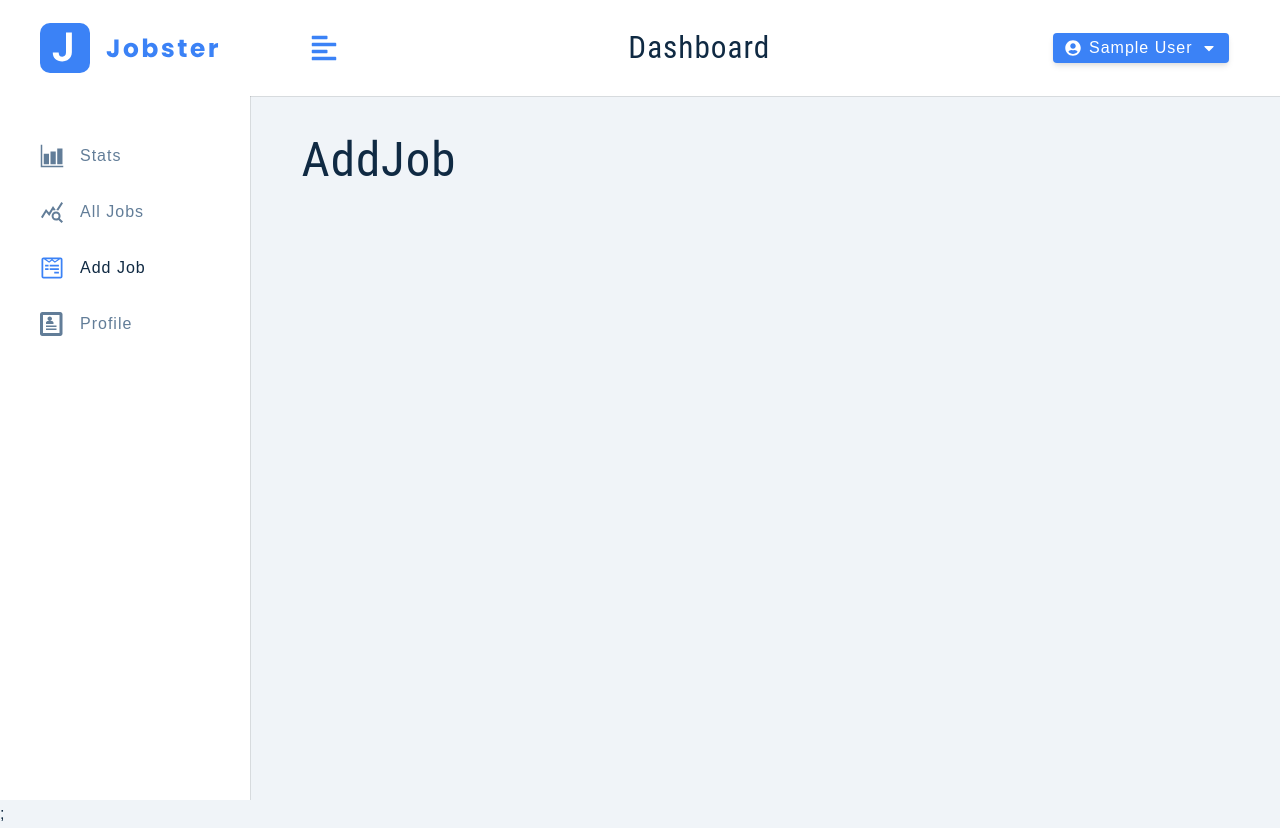
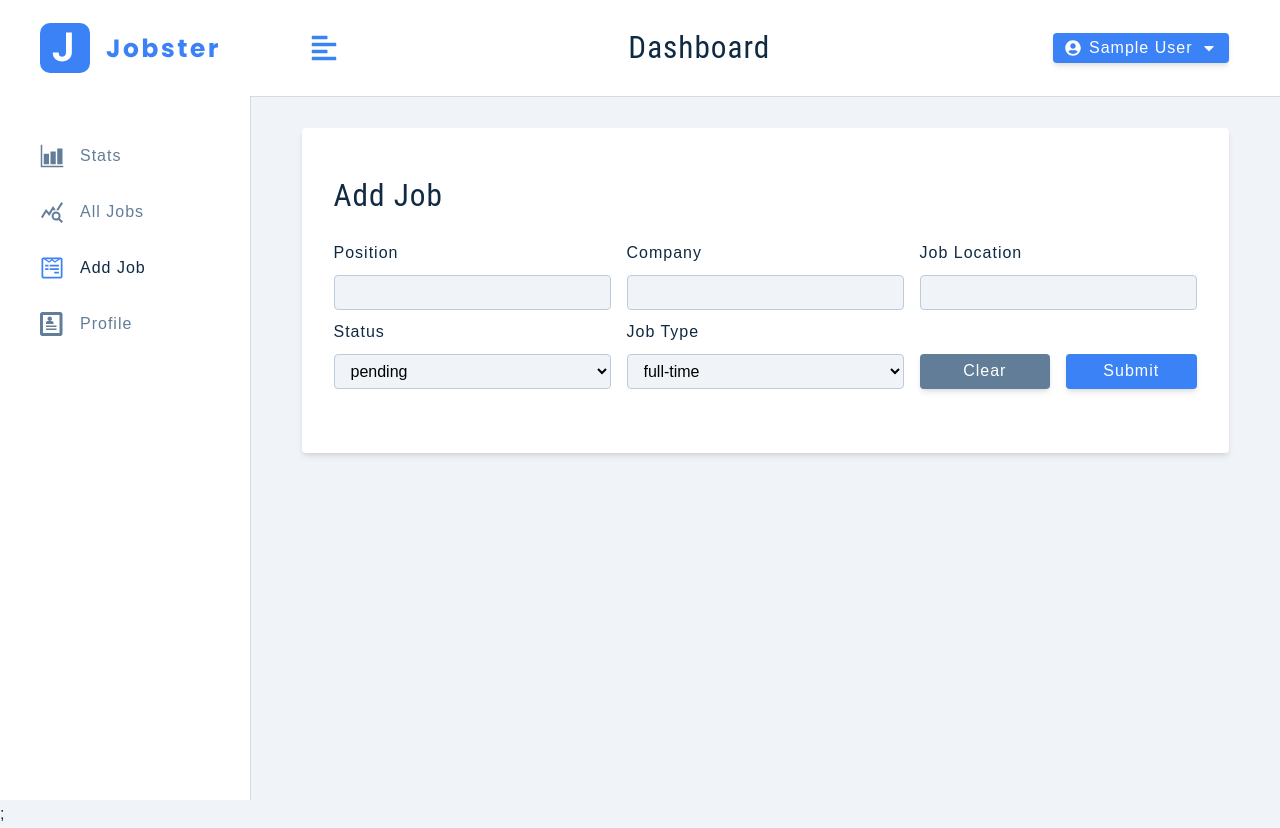
Before and after one commit to jeff-lanoue/Jobster, a React (Create React App) app: page /add-job in a window 1280 px wide. Built offline with nearby package versions, Linux system fonts and the light colour scheme; sample sign-in values are in the browser's storage.

Commit message:
Added JobSlice and FormRowSelect component

```diff
--- a/src/App.js
+++ b/src/App.js
@@ -37,8 +37,8 @@
 }
 
 /*
-https://www.udemy.com/course/react-tutorial-and-projects-course/learn/lecture/31890438#overview
-1636 #### 50) Job Slice
+https://www.udemy.com/course/react-tutorial-and-projects-course/learn/lecture/31957702#overview
+1857 #### 53) User Slice - HandleChange Reducer
 */
 
 /*
--- a/src/components/FormRow.js
+++ b/src/components/FormRow.js
@@ -3,11 +3,11 @@
 function FormRow({ type, name, value, handleChange, labelText }) {
     return (
         <div className="form-row">
-            <label htmlFor="name" className="form-label">
+            <label htmlFor={name} className="form-label">
                 {labelText || name}
             </label>
-
             <input
+                id={name}
                 type={type}
                 value={value}
                 name={name}
--- /dev/null
+++ b/src/components/FormRowSelect.js
@@ -0,0 +1,26 @@
+const FormRowSelect = ({ labelText, name, value, handleChange, list }) => {
+    return (
+        <div className="form-row">
+            <label htmlFor={name} className="form-label">
+                {labelText || name}
+            </label>
+            <select
+                name={name}
+                value={value}
+                id={name}
+                onChange={handleChange}
+                className="form-select"
+            >
+                {list.map((itemValue, index) => {
+                    return (
+                        <option key={index} value={itemValue}>
+                            {itemValue}
+                        </option>
+                    );
+                })}
+            </select>
+        </div>
+    );
+};
+
+export default FormRowSelect;
--- a/src/components/index.js
+++ b/src/components/index.js
@@ -3,5 +3,5 @@
 import NavBar from "./NavBar";
 import SmallSidebar from "./SmallSidebar";
 import BigSidebar from "./BigSidebar";
-
-export { Logo, FormRow, NavBar, SmallSidebar, BigSidebar };
+import FormRowSelect from "./FormRowSelect";
+export { Logo, FormRow, NavBar, SmallSidebar, BigSidebar, FormRowSelect };
--- /dev/null
+++ b/src/features/job/JobSlice.js
@@ -0,0 +1,26 @@
+import { createSlice, createAsyncThunk } from "@reduxjs/toolkit";
+import { toast } from "react-toastify";
+import customFetch from "../../utils/axios";
+import { getUserFromLocalStorage } from "../../utils/localStorage";
+
+const initialState = {
+    isLoading: false,
+    position: "",
+    company: "",
+    jobLocation: "",
+    jobTypeOptions: ["full-time", "part-time", "remote", "internship"],
+    jobType: "full-time",
+    statusOptions: ["interview", "declined", "pending"],
+    status: "pending",
+    isEditing: false,
+    editJobId: "",
+};
+
+const jobSlice = createSlice({
+    name: "job",
+    initialState,
+});
+
+//console.log(initialState);
+
+export default jobSlice.reducer;
--- a/src/pages/dashboard/AddJob.js
+++ b/src/pages/dashboard/AddJob.js
@@ -1,5 +1,103 @@
-function AddJob() {
-    return <h1>AddJob</h1>;
-}
+import { FormRow, FormRowSelect } from "../../components";
+import Wrapper from "../../assets/wrappers/DashboardFormPage";
+import { useSelector, useDispatch } from "react-redux";
+import { toast } from "react-toastify";
+
+const AddJob = () => {
+    const {
+        isLoading,
+        position,
+        company,
+        jobLocation,
+        jobType,
+        jobTypeOptions,
+        status,
+        statusOptions,
+        isEditing,
+        editJobId,
+    } = useSelector((store) => store.job);
+
+    const dispatch = useDispatch();
+
+    const handleSubmit = (e) => {
+        e.preventDefault();
+        // values are from the state
+        if (!position || !company || !jobLocation) {
+            toast.error("Please Fill Out All Fields");
+            return;
+        }
+    };
+    const handleJobInput = (e) => {
+        const name = e.target.name;
+        const value = e.target.value;
+        console.log(`${name} ${value}`);
+    };
+
+    return (
+        <Wrapper>
+            <form className="form">
+                <h3>{isEditing ? "edit job" : "add job"}</h3>
+
+                <div className="form-center">
+                    {/* position */}
+                    <FormRow
+                        type="text"
+                        name="position" // the name MUST match what is in the state for all the name fields
+                        value={position}
+                        handleChange={handleJobInput}
+                    />
+                    {/* company */}
+                    <FormRow
+                        type="text"
+                        name="company"
+                        value={company}
+                        handleChange={handleJobInput}
+                    />
+                    {/* location */}
+                    <FormRow
+                        type="text"
+                        labelText="job location"
+                        name="jobLocation"
+                        value={jobLocation}
+                        handleChange={handleJobInput}
+                    />
+                    {/* job status */}
+                    <FormRowSelect
+                        name="status" // the name MUST match what is in the state for all the name fields
+                        value={status}
+                        handleChange={handleJobInput}
+                        list={statusOptions}
+                    />
+                    {/* job type */}
+                    <FormRowSelect
+                        name="jobType"
+                        labelText="job type"
+                        value={jobType}
+                        handleChange={handleJobInput}
+                        list={jobTypeOptions}
+                    />
+                    {/* btn container */}
+                    <div className="btn-container">
+                        <button
+                            type="button"
+                            className="btn btn-block clear-btn"
+                            onClick={() => console.log("clear values")}
+                        >
+                            clear
+                        </button>
+                        <button
+                            type="submit"
+                            className="btn btn-block submit-btn"
+                            onClick={handleSubmit}
+                            disabled={isLoading}
+                        >
+                            submit
+                        </button>
+                    </div>
+                </div>
+            </form>
+        </Wrapper>
+    );
+};
 
 export default AddJob;
--- a/src/store.js
+++ b/src/store.js
@@ -1,8 +1,11 @@
 import { configureStore } from "@reduxjs/toolkit";
 import userSlice from "./features/user/userSlice";
+import jobSlice from "./features/job/JobSlice";
 
+// once slices are imported and exported here they will show up in the react state ( Redux tool in browser )
 export const store = configureStore({
     reducer: {
         user: userSlice,
+        job: jobSlice,
     },
 });
```
